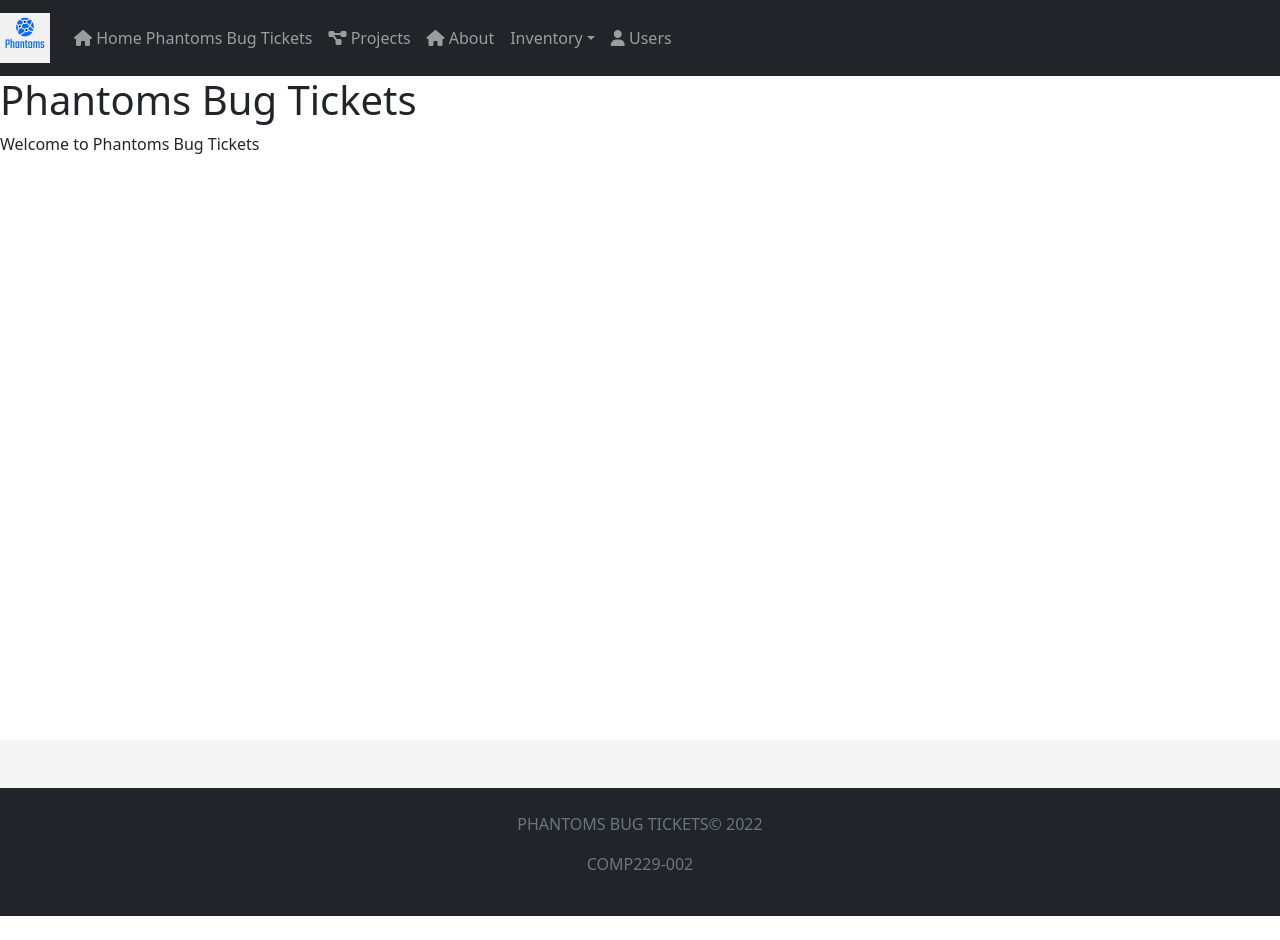
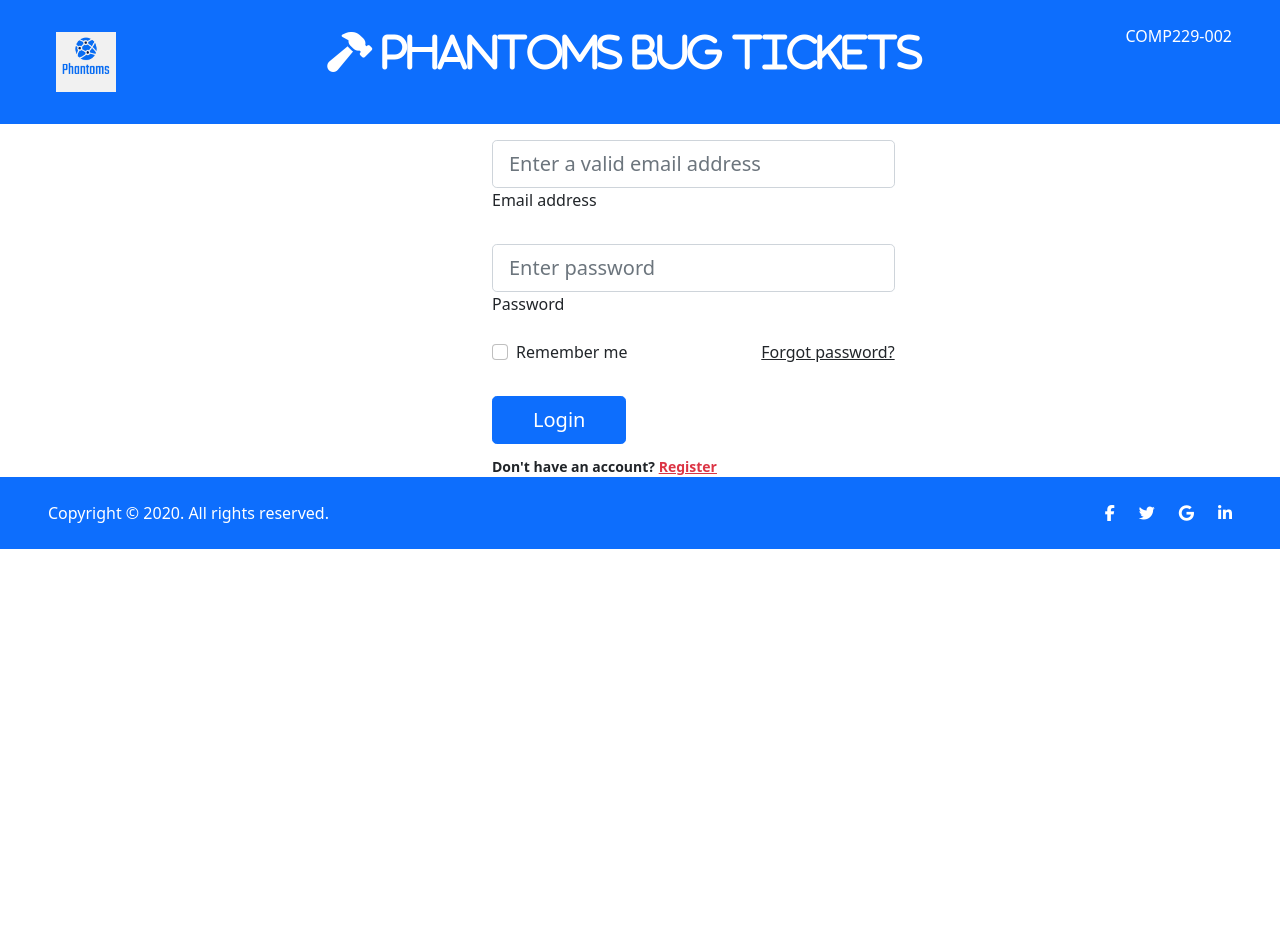
Before and after one commit to AtakanAytar/AngularPhantoms, an Angular app: page /auth/login in a window 1280 px wide. Before the commit the page ends 916 px from the top, so only its background shows below. Built offline with nearby package versions, Linux system fonts and the light colour scheme.

Commit message:
Authentication Login created UI

```diff
--- a/src/app/app.component.html
+++ b/src/app/app.component.html
@@ -1 +1,2 @@
-<app-index></app-index>
+<!-- <app-index></app-index> -->
+<router-outlet></router-outlet>
--- a/src/app/auth/components/login/login.component.html
+++ b/src/app/auth/components/login/login.component.html
@@ -1 +1,82 @@
-<p>login works!</p>
+<div class="d-flex flex-row bd-highlight mb-3 flex-md-row text-center text-md-start justify-content-between py-4 px-4 px-xl-5 bg-primary">
+
+  <div class="p-2 bd-highlight">
+    <img src="assets/images/logo.png" alt="logo" style="width:60px;">
+  </div>
+  <div class="p-2 bd-highlight text-white mb-3 mb-md-0 font-weight-bolder" >
+    <h1 class="fa-solid fa-hammer" >
+      PHANTOMS Bug Tickets
+    </h1>
+
+  </div>
+  <div class="text-white mb-3 mb-md-0">
+    COMP229-002
+  </div>
+</div>
+
+<section class="vh-100">
+  <div class="container-fluid h-custom">
+    <div class="row d-flex justify-content-center align-items-center h-300">
+      <div class="col-md-8 col-lg-6 col-xl-4 offset-xl-1">
+        <form>
+          <!-- Email input -->
+          <div class="form-outline mb-4">
+            <input type="email" id="form3Example3" class="form-control form-control-lg"
+              placeholder="Enter a valid email address" />
+            <label class="form-label" for="form3Example3">Email address</label>
+          </div>
+
+          <!-- Password input -->
+          <div class="form-outline mb-3">
+            <input type="password" id="form3Example4" class="form-control form-control-lg"
+              placeholder="Enter password" />
+            <label class="form-label" for="form3Example4">Password</label>
+          </div>
+
+          <div class="d-flex justify-content-between align-items-center">
+            <!-- Checkbox -->
+            <div class="form-check mb-0">
+              <input class="form-check-input me-2" type="checkbox" value="" id="form2Example3" />
+              <label class="form-check-label" for="form2Example3">
+                Remember me
+              </label>
+            </div>
+            <a href="#!" class="text-body">Forgot password?</a>
+          </div>
+
+          <div class="text-center text-lg-start mt-4 pt-2">
+            <button type="button" class="btn btn-primary btn-lg"
+              style="padding-left: 2.5rem; padding-right: 2.5rem;">Login</button>
+            <p class="small fw-bold mt-2 pt-1 mb-0">Don't have an account? <a href="#!"
+                class="link-danger">Register</a></p>
+          </div>
+
+        </form>
+      </div>
+    </div>
+  </div>
+  <div class="d-flex flex-column flex-md-row text-center text-md-start justify-content-between py-4 px-4 px-xl-5 bg-primary">
+    <!-- Copyright -->
+    <div class="text-white mb-3 mb-md-0">
+      Copyright © 2020. All rights reserved.
+    </div>
+    <!-- Copyright -->
+
+    <!-- Right -->
+    <div>
+      <a href="#!" class="text-white me-4">
+        <i class="fab fa-facebook-f"></i>
+      </a>
+      <a href="#!" class="text-white me-4">
+        <i class="fab fa-twitter"></i>
+      </a>
+      <a href="#!" class="text-white me-4">
+        <i class="fab fa-google"></i>
+      </a>
+      <a href="#!" class="text-white">
+        <i class="fab fa-linkedin-in"></i>
+      </a>
+    </div>
+    <!-- Right -->
+  </div>
+</section>
--- a/src/app/components/index.module.ts
+++ b/src/app/components/index.module.ts
@@ -1,12 +1,19 @@
 import { NgModule } from '@angular/core';
 import { BrowserModule } from '@angular/platform-browser';
 import { FormsModule } from '@angular/forms';
+import { RouterModule } from '@angular/router';
+
 import { IndexComponent } from './index.component';
 import { PartialsModule } from './partials/partials.module';
+import { LoginComponent } from '../auth/components/login/login.component';
 
 
 @NgModule({
-  imports: [BrowserModule, FormsModule, PartialsModule],
+  imports: [BrowserModule,
+     FormsModule,
+      PartialsModule,
+       RouterModule],
+
   declarations: [
       IndexComponent
   ],
```
Also changed, not shown: src/app/app.module.ts (+8 -1 lines).
